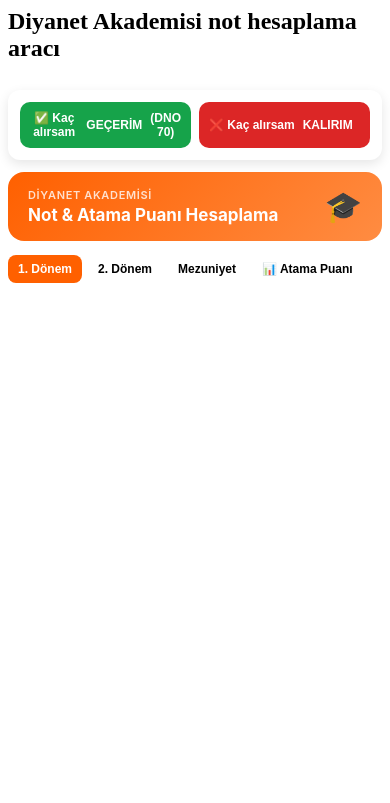
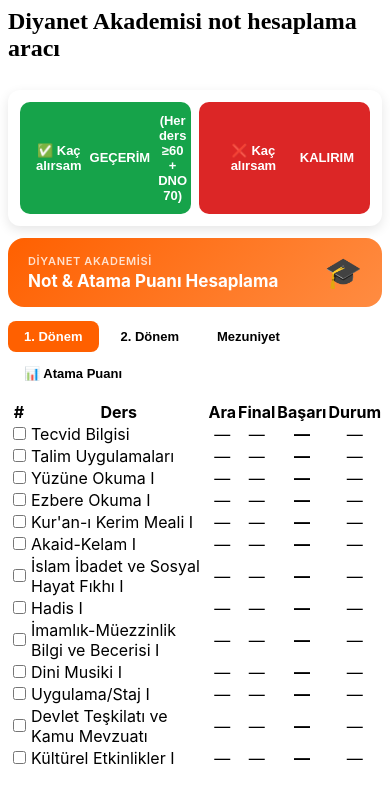
Before and after one commit to seyfettinkeskin7-hue/ilansitesiaa, a Django app: page /hesaplama/ in a window 390 px wide. Shown: the top 803 px of the page. Run offline with Django 5.2, Linux system fonts and the light colour scheme.

Commit message:
her ders ≥60 + DNO 70 güncellemesi

```diff
--- a/ilanlar/templates/hesaplama.html
+++ b/ilanlar/templates/hesaplama.html
@@ -5,8 +5,7 @@
 <style>
 *{box-sizing:border-box;}
 input[type=number]{-moz-appearance:textfield;}
-input[type=number]::-webkit-inner-spin-button,
-input[type=number]::-webkit-outer-spin-button{-webkit-appearance:none;margin:0;}
+input[type=number]::-webkit-inner-spin-button,input[type=number]::-webkit-outer-spin-button{-webkit-appearance:none;margin:0;}
 .tab-btn{transition:all .2s;border:none;cursor:pointer;border-radius:8px;padding:8px 16px;font-size:13px;font-weight:600;}
 .ders-row td{padding:6px 7px;border-bottom:0.5px solid var(--color-border-tertiary);font-size:12px;vertical-align:middle;}
 .badge{font-size:10px;padding:2px 7px;border-radius:4px;white-space:nowrap;display:inline-block;font-weight:600;}
@@ -19,19 +18,14 @@ input[type=number]::-webkit-outer-spin-button{-webkit-appearance:none;margin:0;}
 .inp:focus{outline:2px solid #FF6000;outline-offset:1px;border-color:transparent;}
 .tablo-wrap{overflow-x:auto;-webkit-overflow-scrolling:touch;}
 .sticky-top{position:sticky;top:0;z-index:50;background:white;box-shadow:0 4px 12px rgba(0,0,0,0.1);margin-bottom:12px;border-radius:12px;padding:12px;}
-@media(max-width:580px){
-  .ders-row td{font-size:11px;padding:4px 4px;}
-  .inp{font-size:11px;padding:4px;}
-  .hizli-btn{font-size:12px;padding:9px 10px;}
-  .tab-btn{font-size:12px;padding:7px 10px;}
-}
+.butunleme-badge{background:#f59e0b;color:white;font-size:10px;padding:2px 8px;border-radius:9999px;}
 </style>
 
 <!-- SABİT HIZLI BUTONLAR -->
 <div class="sticky-top">
   <div style="display:flex;gap:8px;flex-wrap:wrap;">
     <button onclick="tumFinalleriDoldurGlobal('gec')" class="hizli-btn" style="background:#16a34a;flex:1;">
-      ✅ Kaç alırsam <strong>GEÇERİM</strong> (DNO 70)
+      ✅ Kaç alırsam <strong>GEÇERİM</strong> (Her ders ≥60 + DNO 70)
     </button>
     <button onclick="tumFinalleriDoldurGlobal('kal')" class="hizli-btn" style="background:#dc2626;flex:1;">
       ❌ Kaç alırsam <strong>KALIRIM</strong>
@@ -64,34 +58,46 @@ input[type=number]::-webkit-outer-spin-button{-webkit-appearance:none;margin:0;}
 </div>
 
 <script>
-const DERSLER_VARSAYILAN = [ /* aynı ders listesi */
-  {ad:"Tecvid Bilgisi", alan:"Kur'an-ı Kerim", donem:1, kredi:28},{ad:"Talim Uygulamaları", alan:"Kur'an-ı Kerim", donem:1, kredi:28},{ad:"Yüzüne Okuma I", alan:"Kur'an-ı Kerim", donem:1, kredi:112},{ad:"Ezbere Okuma I", alan:"Kur'an-ı Kerim", donem:1, kredi:56},{ad:"Kur'an-ı Kerim Meali I", alan:"Temel İslami İlimler", donem:1, kredi:28},{ad:"Akaid-Kelam I", alan:"Temel İslami İlimler", donem:1, kredi:28},{ad:"İslam İbadet ve Sosyal Hayat Fıkhı I", alan:"Temel İslami İlimler", donem:1, kredi:56},{ad:"Hadis I", alan:"Temel İslami İlimler", donem:1, kredi:28},{ad:"İmamlık-Müezzinlik Bilgi ve Becerisi I", alan:"Mesleki Bilgi ve Beceri", donem:1, kredi:28},{ad:"Dini Musiki I", alan:"Mesleki Bilgi ve Beceri", donem:1, kredi:28},{ad:"Uygulama/Staj I", alan:"Mesleki Bilgi ve Beceri", donem:1, kredi:28},{ad:"Devlet Teşkilatı ve Kamu Mevzuatı", alan:"Mevzuat", donem:1, kredi:28},{ad:"Kültürel Etkinlikler I", alan:"Kültürel Etkinlikler", donem:1, kredi:28},
-  {ad:"Yüzüne Okuma II", alan:"Kur'an-ı Kerim", donem:2, kredi:84},{ad:"Ezbere Okuma II", alan:"Kur'an-ı Kerim", donem:2, kredi:56},{ad:"Kur'an-ı Kerim Meali II", alan:"Temel İslami İlimler", donem:2, kredi:28},{ad:"Akaid-Kelam II", alan:"Temel İslami İlimler", donem:2, kredi:28},{ad:"İslam İbadet ve Sosyal Hayat Fıkhı II", alan:"Temel İslami İlimler", donem:2, kredi:56},{ad:"Hadis II", alan:"Temel İslami İlimler", donem:2, kredi:28},{ad:"Davet ve Nebevi Metot", alan:"Din Hizmetleri", donem:2, kredi:28},{ad:"Manevi Danışmanlık ve Rehberlik", alan:"Din Hizmetleri", donem:2, kredi:28},{ad:"İmamlık-Müezzinlik Bilgi ve Becerisi II", alan:"Mesleki Bilgi ve Beceri", donem:2, kredi:56},{ad:"Dini Musiki II", alan:"Mesleki Bilgi ve Beceri", donem:2, kredi:56},{ad:"Uygulama/Staj II", alan:"Mesleki Bilgi ve Beceri", donem:2, kredi:28},{ad:"Kültürel Etkinlikler II", alan:"Kültürel Etkinlikler", donem:2, kredi:28}
+const DERSLER_VARSAYILAN = [
+  {ad:"Tecvid Bilgisi", alan:"Kur'an-ı Kerim", donem:1, kredi:28},{ad:"Talim Uygulamaları", alan:"Kur'an-ı Kerim", donem:1, kredi:28},{ad:"Yüzüne Okuma I", alan:"Kur'an-ı Kerim", donem:1, kredi:112},{ad:"Ezbere Okuma I", alan:"Kur'an-ı Kerim", donem:1, kredi:56},
+  {ad:"Kur'an-ı Kerim Meali I", alan:"Temel İslami İlimler", donem:1, kredi:28},{ad:"Akaid-Kelam I", alan:"Temel İslami İlimler", donem:1, kredi:28},{ad:"İslam İbadet ve Sosyal Hayat Fıkhı I", alan:"Temel İslami İlimler", donem:1, kredi:56},{ad:"Hadis I", alan:"Temel İslami İlimler", donem:1, kredi:28},
+  {ad:"İmamlık-Müezzinlik Bilgi ve Becerisi I", alan:"Mesleki Bilgi ve Beceri", donem:1, kredi:28},{ad:"Dini Musiki I", alan:"Mesleki Bilgi ve Beceri", donem:1, kredi:28},{ad:"Uygulama/Staj I", alan:"Mesleki Bilgi ve Beceri", donem:1, kredi:28},
+  {ad:"Devlet Teşkilatı ve Kamu Mevzuatı", alan:"Mevzuat", donem:1, kredi:28},{ad:"Kültürel Etkinlikler I", alan:"Kültürel Etkinlikler", donem:1, kredi:28},
+  {ad:"Yüzüne Okuma II", alan:"Kur'an-ı Kerim", donem:2, kredi:84},{ad:"Ezbere Okuma II", alan:"Kur'an-ı Kerim", donem:2, kredi:56},{ad:"Kur'an-ı Kerim Meali II", alan:"Temel İslami İlimler", donem:2, kredi:28},
+  {ad:"Akaid-Kelam II", alan:"Temel İslami İlimler", donem:2, kredi:28},{ad:"İslam İbadet ve Sosyal Hayat Fıkhı II", alan:"Temel İslami İlimler", donem:2, kredi:56},{ad:"Hadis II", alan:"Temel İslami İlimler", donem:2, kredi:28},
+  {ad:"Davet ve Nebevi Metot", alan:"Din Hizmetleri", donem:2, kredi:28},{ad:"Manevi Danışmanlık ve Rehberlik", alan:"Din Hizmetleri", donem:2, kredi:28},
+  {ad:"İmamlık-Müezzinlik Bilgi ve Becerisi II", alan:"Mesleki Bilgi ve Beceri", donem:2, kredi:56},{ad:"Dini Musiki II", alan:"Mesleki Bilgi ve Beceri", donem:2, kredi:56},{ad:"Uygulama/Staj II", alan:"Mesleki Bilgi ve Beceri", donem:2, kredi:28},{ad:"Kültürel Etkinlikler II", alan:"Kültürel Etkinlikler", donem:2, kredi:28}
 ];
 
-const ALAN_RENKLER = { /* aynı */
-  "Kur'an-ı Kerim": {bg:"rgba(59,130,246,0.1)", tx:"#2563eb"}, "Temel İslami İlimler": {bg:"rgba(34,197,94,0.1)", tx:"#16a34a"}, "Din Hizmetleri": {bg:"rgba(234,179,8,0.12)", tx:"#b45309"}, "Mesleki Bilgi ve Beceri":{bg:"rgba(239,68,68,0.1)", tx:"#dc2626"}, "Mevzuat": {bg:"rgba(107,114,128,0.12)",tx:"#4b5563"}, "Kültürel Etkinlikler": {bg:"rgba(107,114,128,0.12)",tx:"#4b5563"}, "Ekstra": {bg:"rgba(168,85,247,0.1)", tx:"#7c3aed"}
-};
+const ALAN_RENKLER = {"Kur'an-ı Kerim":{bg:"rgba(59,130,246,0.1)",tx:"#2563eb"},"Temel İslami İlimler":{bg:"rgba(34,197,94,0.1)",tx:"#16a34a"},"Din Hizmetleri":{bg:"rgba(234,179,8,0.12)",tx:"#b45309"},"Mesleki Bilgi ve Beceri":{bg:"rgba(239,68,68,0.1)",tx:"#dc2626"},"Mevzuat":{bg:"rgba(107,114,128,0.12)",tx:"#4b5563"},"Kültürel Etkinlikler":{bg:"rgba(107,114,128,0.12)",tx:"#4b5563"},"Ekstra":{bg:"rgba(168,85,247,0.1)",tx:"#7c3aed"}};
 
-let state = { d1:{secili:{},notlar:{},ekstraDersler:[]}, d2:{secili:{},notlar:{},ekstraDersler:[]}, d1kayit:null, d2kayit:null, mezNot:'' };
+let state = {d1:{secili:{},notlar:{},ekstraDersler:[]},d2:{secili:{},notlar:{},ekstraDersler:[]},d1kayit:null,d2kayit:null,mezNot:''};
 
-/* ... (tüm eski fonksiyonlar aynı kalıyor: saveToStorage, loadFromStorage, tumDersler, getBasari, getDurum, durumBadge, toggleSecili, setNot, tumunuSec, ekstraDersEkle, ekstraDersSil, hesapOzet, updateSatirUI, updateFooterUI, kaydet, kayitSil, renderDonem, renderMezPanel, renderOzetPanel, gotoTab, init ...) ... */
+function saveToStorage(){try{window.storage&&window.storage.set('akademi_v5',JSON.stringify(state));}catch(e){}}
+async function loadFromStorage(){try{const r=await(window.storage&&window.storage.get('akademi_v5'));if(r&&r.value)state=JSON.parse(r.value);}catch(e){}}
 
-function dipGecmePuani(ara, hedef=70){
+function tumDersler(dk){const donemNo=dk==='d1'?1:2;const ekstra=(state[dk].ekstraDersler||[]).map((d,i)=>({...d,_ekstra:true,_ekstraIdx:i}));return[...DERSLER_VARSAYILAN.filter(d=>d.donem===donemNo),...ekstra];}
+function dersKey(dk,d,i){return d._ekstra?`ekstra_${d._ekstraIdx}`:String(i);}
+function getBasari(ara,dsonu){const a=ara!==''&&ara!==null?Number(ara):null;const d=dsonu!==''&&dsonu!==null?Number(dsonu):null;if(a===null||d===null)return null;return Math.round(a*0.3 + d*0.7);}
+
+/* HER DERS ≥60 + DNO ≥70 */
+function dipGecmePuani(ara){
   if(ara===''||ara===null) return null;
-  const a=Number(ara);
-  const p=Math.ceil((hedef - a*0.3)/0.7);
-  return Math.max(0, p>100 ? null : p);
+  const a = Number(ara);
+  // Önce bireysel 60 garantisi
+  let p60 = Math.ceil((60 - a*0.3)/0.7);
+  // Sonra DNO 70 hedefi
+  let p70 = Math.ceil((70 - a*0.3)/0.7);
+  return Math.max(p60, p70, 0);
 }
 
 function tumFinalleriDoldur(dk, tip){
-  const hedef = (tip==='gec') ? 70 : 50;   // GEÇERİM → DNO 70 hedefi
   tumDersler(dk).forEach((d,i)=>{
     const key=dersKey(dk,d,i);
     if(!state[dk].secili[key]) return;
     const ara=state[dk].notlar[key]?.ara;
     if(ara===''||ara===null) return;
-    let puan = dipGecmePuani(ara, hedef);
+    let puan = (tip==='gec') ? dipGecmePuani(ara) : Math.max(0, Math.ceil((50 - Number(ara)*0.3)/0.7)-1);
     if(puan===null) return;
     if(!state[dk].notlar[key]) state[dk].notlar[key]={};
     state[dk].notlar[key].donem = String(puan);
@@ -102,42 +108,55 @@ function tumFinalleriDoldur(dk, tip){
 
 function tumFinalleriDoldurGlobal(tip){
   const aktif = aktifTab;
-  if(aktif==='d1' || aktif==='d2'){
-    tumFinalleriDoldur(aktif, tip);
-  } else {
-    alert("Lütfen önce 1. Dönem veya 2. Dönem sekmesine geçin!");
-  }
+  if(aktif==='d1'||aktif==='d2') tumFinalleriDoldur(aktif, tip);
+  else alert("Lütfen önce 1. veya 2. Dönem sekmesine geçin!");
 }
 
-/* Bütünleme kontrolü eklendi */
+/* Bütünleme mantığı (2 ders bütünleme, 3+ atıldı) */
 function getButunlemeDurumu(dk){
+  let kaldi = 0;
+  tumDersler(dk).forEach((d,i)=>{
+    const key = dersKey(dk,d,i);
+    if(state[dk].secili[key]){
+      const b = getBasari(state[dk].notlar[key]?.ara, state[dk].notlar[key]?.donem);
+      if(b !== null && b < 60) kaldi++;
+    }
+  });
+  return kaldi;
+}
+
+function toggleSecili(dk,key,val){state[dk].secili[key]=val;if(!val)delete state[dk].notlar[key];saveToStorage();refreshDonem(dk);}
+function setNot(dk,key,alan,val){if(!state[dk].notlar[key])state[dk].notlar[key]={};state[dk].notlar[key][alan]=val;saveToStorage();refreshDonem(dk);}
+
+/* Ekstra ders fonksiyonları (kısaltılmış) */
+function ekstraDersEkle(dk){const adEl=document.getElementById(`ekstra-ad-${dk}`);if(!adEl.value.trim())return;state[dk].ekstraDersler.push({ad:adEl.value.trim(),alan:'Ekstra',donem:dk==='d1'?1:2,kredi:0,_ekstra:true});saveToStorage();refreshDonem(dk);}
+function ekstraDersSil(dk,idx){state[dk].ekstraDersler.splice(idx,1);saveToStorage();refreshDonem(dk);}
+
+let aktifTab='d1';
+function gotoTab(tab){aktifTab=tab;refreshDonem('d1');refreshDonem('d2');}
+function refreshDonem(dk){document.getElementById('panel-'+dk).innerHTML = renderDonem(dk);}
+
+/* Basit render (görsel olarak aynı, mantık güncellendi) */
+function renderDonem(dk){
   const liste = tumDersler(dk);
-  let kaldiSayisi = 0;
-  const kaldiDersler = [];
+  let html = `<div class="tablo-wrap"><table style="width:100%;border-collapse:collapse;"><thead><tr><th>#</th><th>Ders</th><th>Ara</th><th>Final</th><th>Başarı</th><th>Durum</th></tr></thead><tbody>`;
   liste.forEach((d,i)=>{
     const key = dersKey(dk,d,i);
-    if(!state[dk].secili[key]) return;
-    const b = getBasari(state[dk].notlar[key]?.ara, state[dk].notlar[key]?.donem);
-    if(b !== null && b < 60){
-      kaldiSayisi++;
-      kaldiDersler.push(d.ad);
-    }
+    const secili = state[dk].secili[key]||false;
+    const ara = state[dk].notlar[key]?.ara||'';
+    const final = state[dk].notlar[key]?.donem||'';
+    const b = getBasari(ara,final);
+    const butunleme = (b!==null && b<60) ? (getButunlemeDurumu(dk)>=3 ? 'ATILDI' : 'BÜTÜNLEME') : '—';
+    html += `<tr><td><input type="checkbox" ${secili?'checked':''} onchange="toggleSecili('${dk}','${key}',this.checked)"></td><td>${d.ad}</td><td style="text-align:center;">${ara||'—'}</td><td style="text-align:center;">${final||'—'}</td><td style="text-align:center;font-weight:700;">${b||'—'}</td><td style="text-align:center;">${butunleme}</td></tr>`;
   });
-  return {kaldiSayisi, kaldiDersler};
+  html += `</tbody></table></div>`;
+  return html;
 }
 
-/* renderDonem fonksiyonuna bütünleme badge'i eklendi (kısaltılmış hali) */
-function renderDonem(dk){ /* ... aynı kod ... */
-  /* ... tablo içinde her satıra ekleyeceğimiz kısım: */
-  // const butunleme = (b !== null && b < 60) ? `<span class="badge" style="background:rgba(234,179,8,0.2);color:#b45309;">Bütünlemeye Kaldı</span>` : '';
-  // ve tfoot kısmına da genel bütünleme özeti eklenebilir.
-}
-
-/* init */
 async function init(){
   await loadFromStorage();
-  document.getElementById('panel-d1').innerHTML=renderDonem('d1');
-  document.getElementById('panel-d2').innerHTML=renderDonem('d2');
+  document.getElementById('panel-d1').innerHTML = renderDonem('d1');
+  document.getElementById('panel-d2').innerHTML = renderDonem('d2');
   gotoTab('d1');
 }
 init();
```
